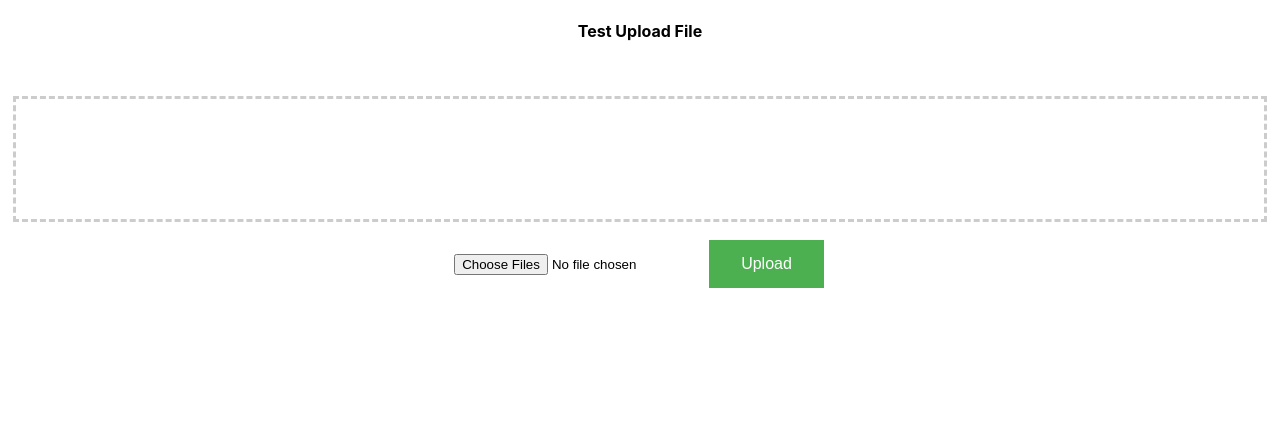
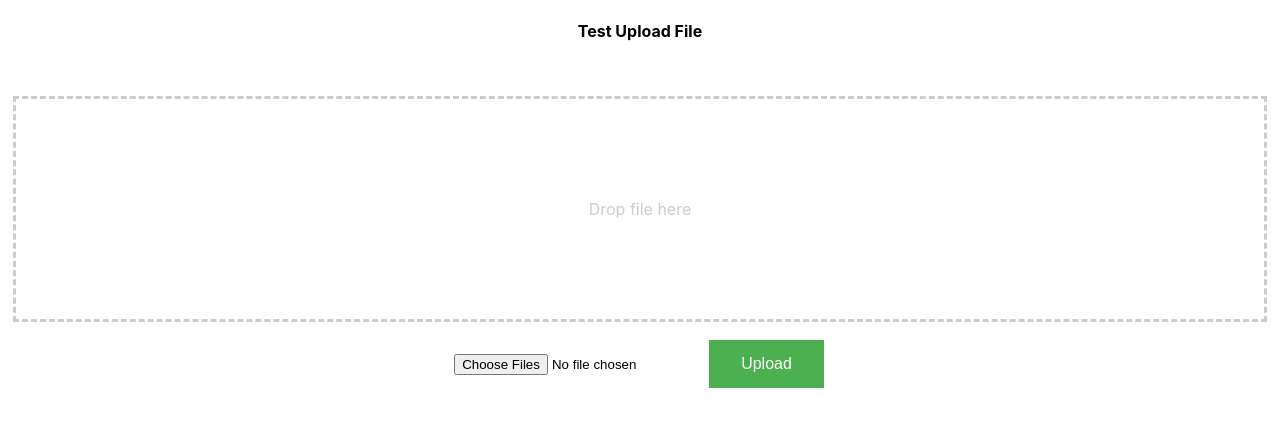
Before and after one commit to tanatips/my-app, a React (Create React App) app: page / in a window 1280 px wide. Shown: the top 426 px of the page. Built offline with nearby package versions, Linux system fonts and the light colour scheme.

Commit message:
Modify upload file by dragdrop

```diff
--- a/src/TestUploadFile.js
+++ b/src/TestUploadFile.js
@@ -5,13 +5,54 @@ class TestUpLoadFile extends React.Component{
     constructor(pros){
         super(pros);
         this.handleClick = this.handleClick.bind(this);
+        this.handleDrop = this.handleDrop.bind(this);
+        this.handleDragOver = this.handleDragOver.bind(this);
+        this.handleDragLeave = this.handleDragLeave.bind(this);
+        this.state = {
+            url:"http://localhost:9000/upload"
+        }
     }
+    componentDidMount(){
+        var dropbox = document.getElementById("dropbox");
+        var url = this.state.url;
+        dropbox.ondragover = dropbox.ondragenter = function(evt) {
+            evt.preventDefault();
+          };
+
+          dropbox.ondrop = function(evt) {
+            // pretty simple -- but not for IE :(
+            var files = evt.dataTransfer.files;
+            evt.preventDefault();
+            this.className='upload-drop-zone';
+            debugger;
+            var resultUpload = document.getElementById("resultUpload");
+            Upload.SendFile(files,url,resultUpload);
+          };
+    }
+    handleDrop (e){
+            e.preventDefault();
+            alert('drop test');
+            this.className='upload-drop-zone';
+            var resultUpload = document.getElementById("resultUpload");
+            var file = e.dataTransfer.files;
+            Upload.SendFile(file,this.state.url,resultUpload);
+    }
+    handleDragOver(e){
+        e.preventDefault();
+        this.className ='upload-drop-zone drop';
+        return false;
+    }
+    handleDragLeave(e){
+        e.preventDefault();
+            this.className ='upload-drop-zone';
+            return false;
+    }
+
     handleClick (e){
-        var file = document.getElementById("filename");
-        var url = "http://localhost:9000/upload";
+        var objFile = document.getElementById("filename");
+        var files = objFile.files;
         var resultUpload = document.getElementById("resultUpload");
-
-        Upload.SendFile(file,url,resultUpload);
+        Upload.SendFile(files,this.state.url,resultUpload);
     }
     render(){
         return(
@@ -23,8 +64,11 @@ class TestUpLoadFile extends React.Component{
 
                 <table border="0" className="App" width="100%" >
                     <tbody>
-                        <tr><td colSpan="2"> <div id="dropbox" className="dropbox">
+                        <tr><td colSpan="2">
+                        <div id="dropbox" className="upload-drop-zone"
 
+                        >
+                        Drop file here
                             </div></td></tr>
                     <tr>
                         <td><input type="file" name ="filename[]" id="filename" multiple/>
--- a/src/UploadFile.js
+++ b/src/UploadFile.js
@@ -2,24 +2,25 @@ class UploadFile
 {
     constructor(){
     }
-    static SendFile(FILENAME,URL,RESULTUPLOAD){
+    static SendFile(FILES,URL,RESULTUPLOAD){
         var lstResult=[];
         lstResult.push("<table width='100%' id='listUpload'>");
         lstResult.push("<tbody>");
         lstResult.push("<tr><th width='10%'>No</th><th width='30%'>File Name</th> <th width='60%'>Progress</th></tr>");
         var rank = new Array();
-        for(var j = 0;j<FILENAME.files.length;j++)
+        debugger;
+        for(var j = 0;j< FILES.length;j++)
         {
           var tmp = Math.floor((Math.random()*100000)+3);
           rank.push(tmp);
-          lstResult.push("<tr><td>"+(j+1)+"</td><td>"+FILENAME.files[j].name+"</td><td><div class='myProgress' id='progress"+tmp+"'><div class='myBar' id='bar"+tmp+"'></div></div></td></tr>");
+          lstResult.push("<tr><td>"+(j+1)+"</td><td>"+FILES[j].name+"</td><td><div class='myProgress' id='progress"+tmp+"'><div class='myBar' id='bar"+tmp+"'></div></div></td></tr>");
         }
         lstResult.push("</tbody>");
         lstResult.push("</table>");
         RESULTUPLOAD.innerHTML = lstResult.join("");
-        for(var i = 0;i<FILENAME.files.length;i++)
+        for(var i = 0;i< FILES.length;i++)
         {
-          this.Upload(FILENAME.files[i],URL,rank[i]);
+          this.Upload(FILES[i],URL,rank[i]);
         }
     }
     static Upload(file,url,rank){
--- a/src/progress.css
+++ b/src/progress.css
@@ -13,7 +13,20 @@
     border-radius:50px;
 
 }
-.dropbox {border: 3px dashed #ccc; margin: 10px; min-height: 100px; padding: 10px;}
+#dropbox {
+  border: 3px dashed #ccc;
+  margin: 10px;
+  min-height: 100px;
+  padding: 10px;
+  text-align:center;
+
+}
+#dropbox.hover{
+  color: #f00;
+	border-color: #f00;
+	border-style: solid;
+	box-shadow: inset 0 3px 4px #888;
+}
 #listUpload {
   font-family: "Trebuchet MS", Arial, Helvetica, sans-serif;
   border-collapse: collapse;
@@ -48,3 +61,19 @@
   margin: 4px 2px;
   cursor: pointer;
 }
+.upload-drop-zone{
+  height:200px;
+  border-width:2px;
+  margin-bottom:20px;
+}
+.upload-drop-zone{
+  color:#ccc;
+  border-style:dashed;
+  border-color:#ccc;
+  line-height: 200px;
+  text-align: center;
+}
+.upload-drop-zone.drop{
+  color:#222;
+  border-color:#222;
+}
```
